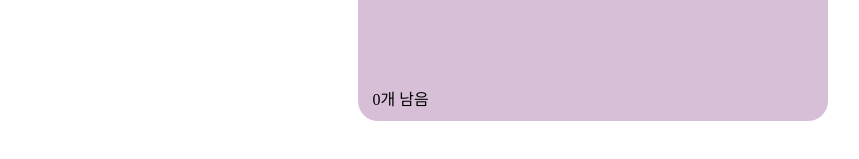
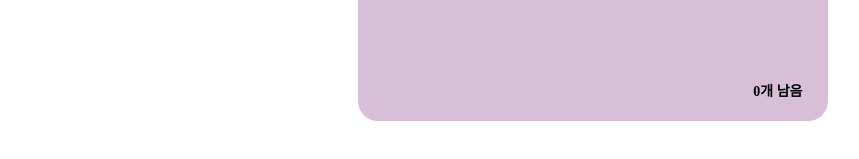
Before and after one commit to dnwn-9001/react-todolist, a React (Create React App) app: page / in a window 1280 px wide. Shown: the part 647-806 px from the top of the page, without its empty margins (210-1069 px from the left). Built offline with nearby package versions, Linux system fonts and the light colour scheme.

Commit message:
💄남은 할 일 스타일 추가

```diff
--- a/src/components/list/List.js
+++ b/src/components/list/List.js
@@ -97,9 +97,7 @@ const List = ({
         </ul>
       </div>
 
-      <div>
-        <p>{incompleteCnt}개 남음</p>
-      </div>
+      <p className={styles.remaining__cnt}>{incompleteCnt}개 남음</p>
     </div>
   );
 };
--- a/src/components/list/List.module.css
+++ b/src/components/list/List.module.css
@@ -81,3 +81,11 @@ button {
   color: #fff8dc;
   margin-right: 3px;
 }
+
+.remaining__cnt {
+  text-align: right;
+  margin: auto;
+  font-size: 14px;
+  font-weight: 600;
+  padding: 10px 10px 0 0;
+}
```
